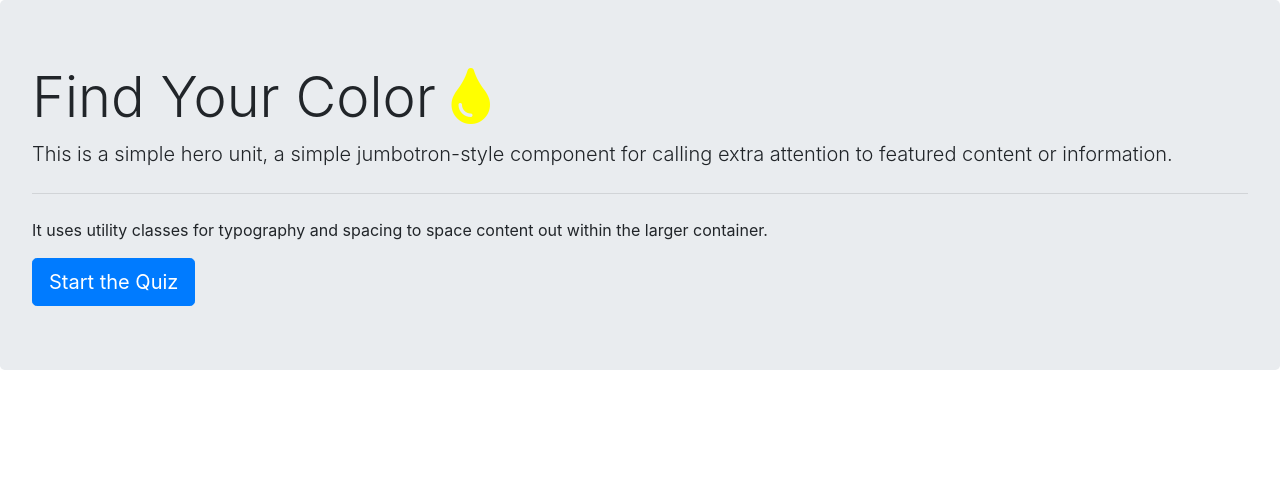
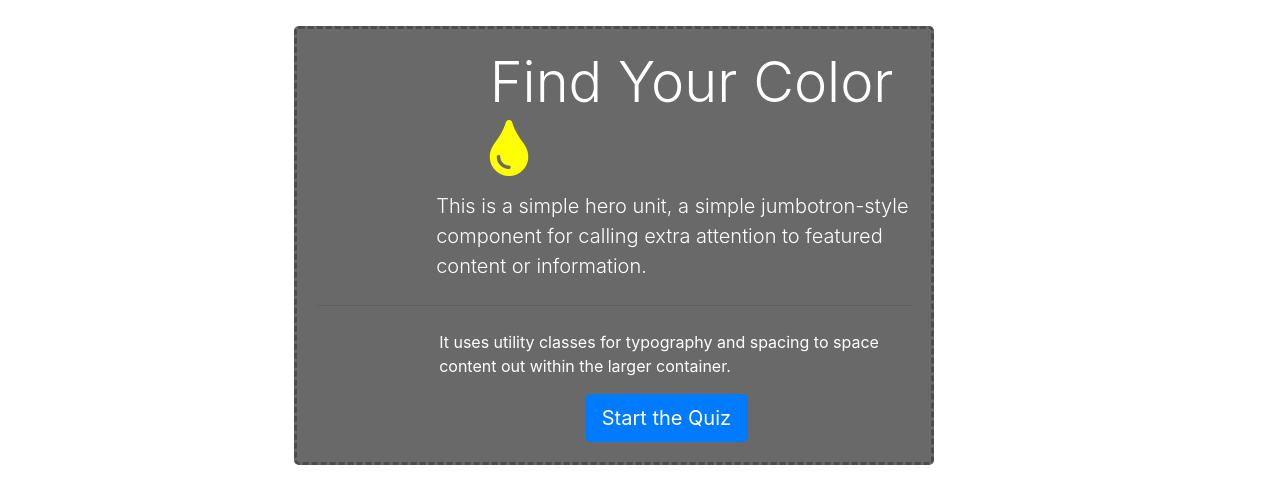
Before and after one commit to tfreed94/HueAreYou, a plain HTML site: page index.html in a window 1280 px wide. Drawn offline with nearby package versions, Linux system fonts and the light colour scheme.

Commit message:
added CSS to jumbotron

```diff
--- a/assets/style.css
+++ b/assets/style.css
@@ -1,11 +1,38 @@
 .fa-tint {
-    color: red;
-    animation-name: colorcode;
-    animation-duration: 20s;
+  color: red;
+  animation-name: colorcode;
+  animation-duration: 20s;
 }
 @keyframes colorcode {
-    0%   {color: red;}
+  0%   {color: red;}
   25%  {color: yellow;}
   50%  {color: blue;}
   100% {color: green;}
 }
+
+.jumbotron {
+  width: 50%;
+  padding: 20px;
+  margin: 2%;
+  margin-left: 23%;
+  background-color: rgba(0, 0, 0, 0.589);
+  color: white;
+  border-style: dashed;
+  border-color: rgba(0, 0, 0, 0.281);
+}
+
+#start-button {
+  margin-left: 45%;
+}
+
+.display-4 {
+  margin-left: 29%;
+}
+
+.lead {
+  margin-left: 20%;
+}
+
+p {
+  margin-left: 20.5%;
+}
```
